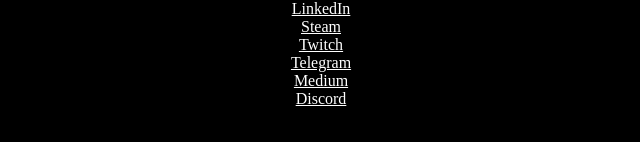
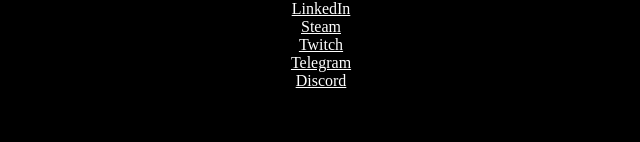
Before and after one commit to taylorferran/taylor-wiki, a Next.js app in the folder my-app/: page / in a window 1280 px wide. Shown: the part 652-794 px from the top of the page, without its empty margins (319-959 px from the left). Built offline with nearby package versions, Linux system fonts and the light colour scheme; a web font is replaced by a local one.

Commit message:
ssv update

```diff
--- a/my-app/pages/index.js
+++ b/my-app/pages/index.js
@@ -40,7 +40,6 @@
         <a href="https://steamcommunity.com/id/taylorferran" target="_blank">Steam</a>
         <a href="https://twitch.tv/taylor_dota" target="_blank">Twitch</a>
         <a href="https://t.me/taylorferran" target="_blank">Telegram</a>
-        <a href="https://medium.com/@taylor_web3" target="_blank">Medium</a>
         <a href="https://discordapp.com/users/147012760394268672" target="_blank">Discord</a>
 
       </main>
```
